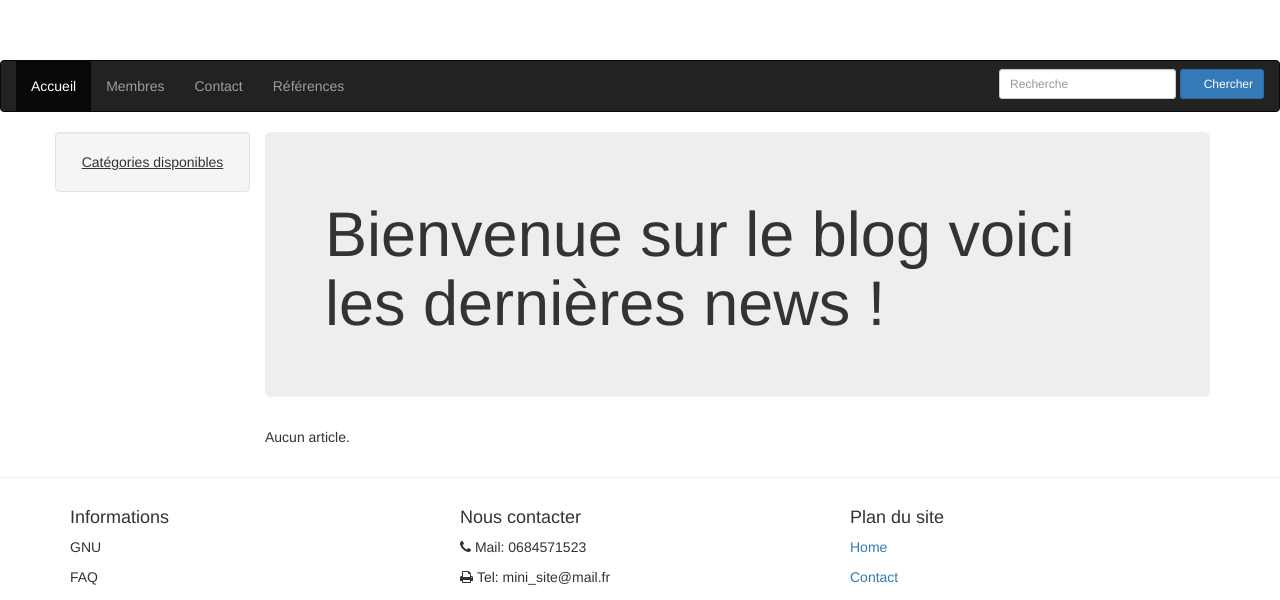
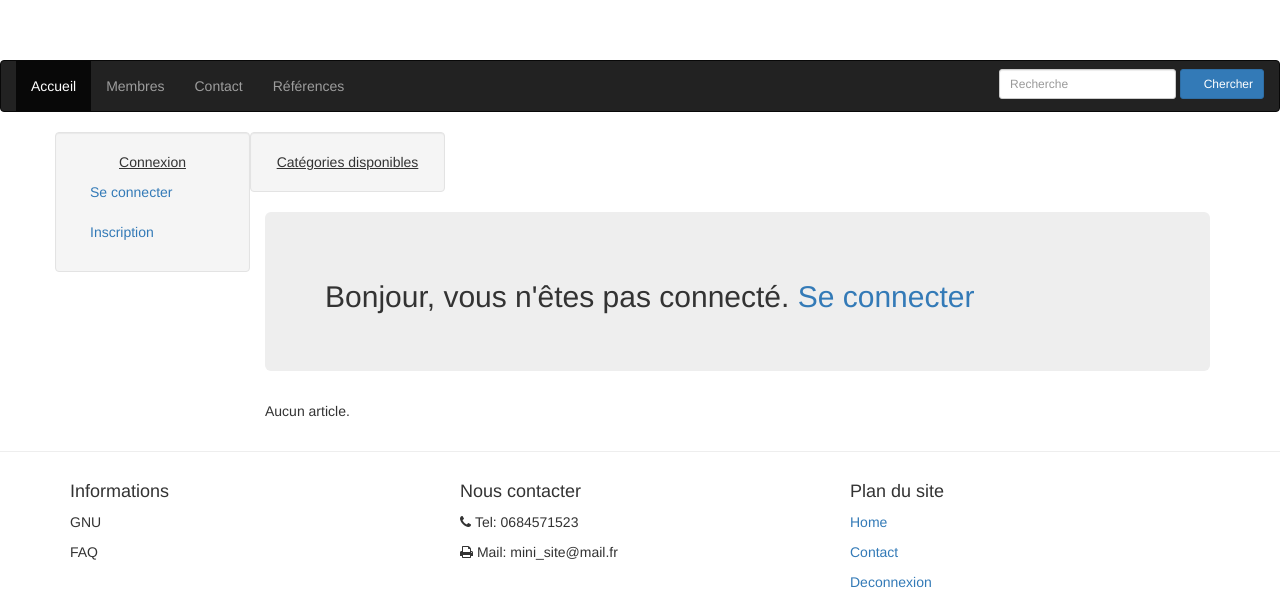
Before and after one commit to Exiistenz/MiniSite, a Django app: page /core/ in a window 1280 px wide. Shown: the top 600 px of the page. Run offline with Django 3.2, Linux system fonts and the light colour scheme; data that the repository does not hold is empty; some libraries are stand-ins or nearby versions; some web fonts are replaced.

Commit message:
Ajout de la connexion

```diff
--- a/core/forms.py
+++ b/core/forms.py
@@ -16,3 +16,7 @@
     nom = forms.CharField()
     adresse = forms.CharField(widget=forms.Textarea)
     photo = forms.ImageField()
+
+class ConnexionForm(forms.Form):
+    username = forms.CharField(label="Nom d'utilisateur", max_length=30)
+    password = forms.CharField(label="Mot de passe", widget=forms.PasswordInput)
--- a/core/templates/core/home.html
+++ b/core/templates/core/home.html
@@ -9,7 +9,11 @@
 			<section class="col-lg-10">
 				<!-- <div class="well col-lg-12"> -->
 				<div class="jumbotron">
-					<h1>Bienvenue sur le blog voici les dernières news !</h1>
+    				{% if user.is_authenticated %}
+						<h2>Bonjour et Bienvenue à vous user.username. Consulter nos news !</h1>
+					{% else %}
+						<h2>Bonjour, vous n'êtes pas connecté. <a href="{% url "core_login" %}">Se connecter</a></h1>
+					{% endif %}
 				</div>
 
 				{% for article in articles %}
--- a/core/templates/core/layout.html
+++ b/core/templates/core/layout.html
@@ -51,8 +51,8 @@
 
 						<div class="col-lg-4">
 							<h4>Nous contacter</h4>
-							<p><i class="icon-phone"></i>&nbsp;Mail: 0684571523</p>
-							<p><i class="icon-print"></i>&nbsp;Tel: mini_site@mail.fr</p>
+							<p><i class="icon-phone"></i>&nbsp;Tel: 0684571523</p>
+							<p><i class="icon-print"></i>&nbsp;Mail: mini_site@mail.fr</p>
 						</div>
 
 						<div class="col-lg-4">
--- a/core/templates/nav/nav_categ.html
+++ b/core/templates/nav/nav_categ.html
@@ -1,3 +1,18 @@
+<div class="well col-lg-2">
+	<ul class="nav nav-list">
+		{% if user.is_authenticated %}
+			<center><li class="nav-header"><u>Mon compte</u></li></center>
+			<li><a href="#">Profile</a></li>
+			<li><a href="#">Modifier</a></li>
+			<li><a href="{% url "core_logout" %}">Déconnexion</a></li>
+		{% else %}
+			<center><li class="nav-header"><u>Connexion</u></li></center>
+			<li><a href="{% url "core_login" %}">Se connecter</a></li>
+			<li><a href="#">Inscription</a></li>
+		{% endif %}
+    </ul>
+</div>
+
 <div class="well col-lg-2">
 	<ul class="nav nav-list">
         <center><li class="nav-header"><u>Catégories disponibles</u></li></center>
@@ -6,5 +21,4 @@
 			<li><a href="{% url "core_categories" categorie.id %}">{{ categorie.nom }}</a></li>
 		{% endfor %}
     </ul>
-
 </div>
--- a/core/urls.py
+++ b/core/urls.py
@@ -12,5 +12,8 @@
 	url(r'^contact/$', 'contact'),
 	url(r'^contacts/$', ListContacts.as_view(), name="core_contacts"),
 
+	url(r'^login$', 'connect', name='core_login'),
+	url(r'^logout$', 'disconnect', name='core_logout'),
+
 	url(r'^faq$', FAQView.as_view()),
 )
--- a/core/views.py
+++ b/core/views.py
@@ -1,12 +1,19 @@
 from django.shortcuts import render
 from django.http import HttpResponse, Http404
 from django.shortcuts import redirect
+from django.core.urlresolvers import reverse
 from datetime import datetime
 from django.shortcuts import render, get_object_or_404
+
 from core.models import Article, Categorie, Contact
 from core.forms import ContactForm
 from django.views.generic import TemplateView
 from django.views.generic import ListView
+
+from core.forms import ConnexionForm
+from django.contrib.auth import authenticate, login, logout
+from django.contrib.auth.decorators import login_required  #@login_required before function
+
 
 #
 #
@@ -105,3 +112,30 @@
         context = super(ListContacts, self).get_context_data(**kwargs)
         context['contacts'] = Contact.objects.all()
         return context
+
+#
+#
+# Connexion
+#
+#
+def connect(request):
+    error = False
+
+    if request.method == "POST":
+        form = ConnexionForm(request.POST)
+        if form.is_valid():
+            username = form.cleaned_data["username"]
+            password = form.cleaned_data["password"]
+            user = authenticate(username=username, password=password)
+            if user:
+                login(request, user)
+            else:
+                error = True
+    else:
+        form = ConnexionForm()
+
+    return render(request, 'core/login.html', locals())
+
+def disconnect(request):
+    logout(request)
+    return redirect(reverse(login))
--- a/mini_site/settings.py
+++ b/mini_site/settings.py
@@ -108,3 +108,5 @@
 
 MEDIA_ROOT = os.path.join(BASE_DIR, 'media')
 MEDIA_URL = '/media/'
+
+LOGIN_URL = '/login/'
```
Also changed, not shown: core/models.py (+12 -0 lines), core/templates/core/login.html (added, +23 -0 lines), db.sqlite3 (deleted).
